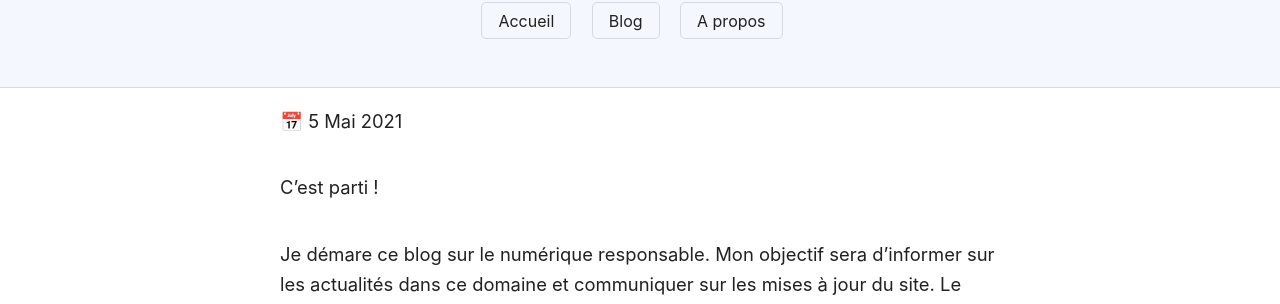
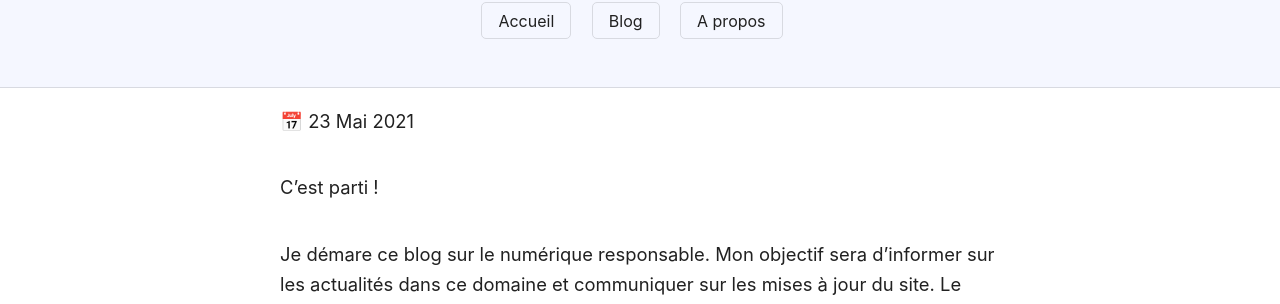
Before and after one commit to Slandais/slandais.github.io, a Jekyll site: the page built from _posts/2021-05-23-creationDuBlog.md, in a window 1280 px wide. Shown: the part 141-445 px from the top of the page. Built offline with Jekyll 4.4.1, drawn with Linux system fonts in a browser that asks for light colours.

Commit message:
Update post.html

```diff
--- a/_layouts/post.html
+++ b/_layouts/post.html
@@ -2,7 +2,7 @@
 layout: default
 ---
 
-<p>📅 {{ page.date | date: "%-m" }}
+<p>📅 {{ page.date | date: "%-d" }}
 {% assign m = page.date | date: "%-m" %}
 {% case m %}
   {% when '1' %}Januar
```
